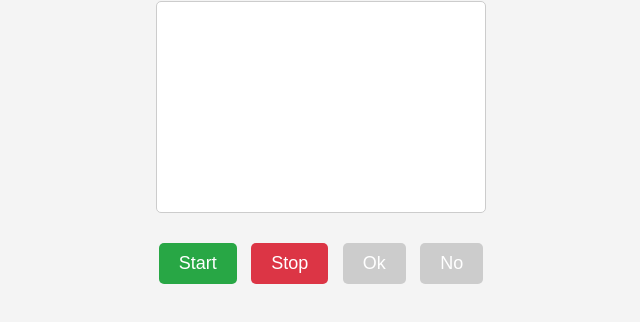
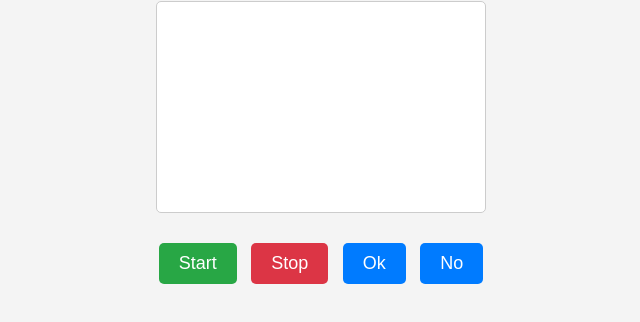
Before and after one commit to SpeedQuark/Speedreader-, a plain HTML site: page index.html in a window 1280 px wide. Shown: the part 292-614 px from the top of the page, without its empty margins (319-959 px from the left). Drawn offline with Linux system fonts and the light colour scheme.

Commit message:
Update styles.css

```diff
--- a/styles.css
+++ b/styles.css
@@ -32,7 +32,23 @@ h1 {
     margin-right: auto;
 }
 
-#start, #stop {
+.mensaje {
+    margin-top: 20px;
+    font-size: 20px;
+    font-weight: bold;
+}
+
+.resultado {
+    margin-top: 20px;
+    font-size: 18px;
+    font-weight: bold;
+}
+
+.botones {
+    margin-top: 20px;
+}
+
+.botones button {
     font-size: 18px;
     padding: 10px 20px;
     margin: 10px 5px;
@@ -58,34 +74,15 @@ h1 {
     background-color: #c82333;
 }
 
-.mensaje {
-    margin-top: 20px;
-    font-size: 20px;
-    font-weight: bold;
+#ok, #no {
+    background-color: #007bff;
 }
 
-.botones button {
-    font-size: 18px;
-    padding: 10px 20px;
-    margin: 10px 5px;
-    cursor: pointer;
-    border: none;
-    border-radius: 5px;
-    background-color: #007bff;
-    color: white;
+#ok:hover, #no:hover {
+    background-color: #0056b3;
 }
 
 .botones button:disabled {
     background-color: #ccc;
     cursor: not-allowed;
 }
-
-.botones button:hover:not(:disabled) {
-    background-color: #0056b3;
-}
-
-.resultado {
-    margin-top: 20px;
-    font-size: 18px;
-    font-weight: bold;
-}
```
